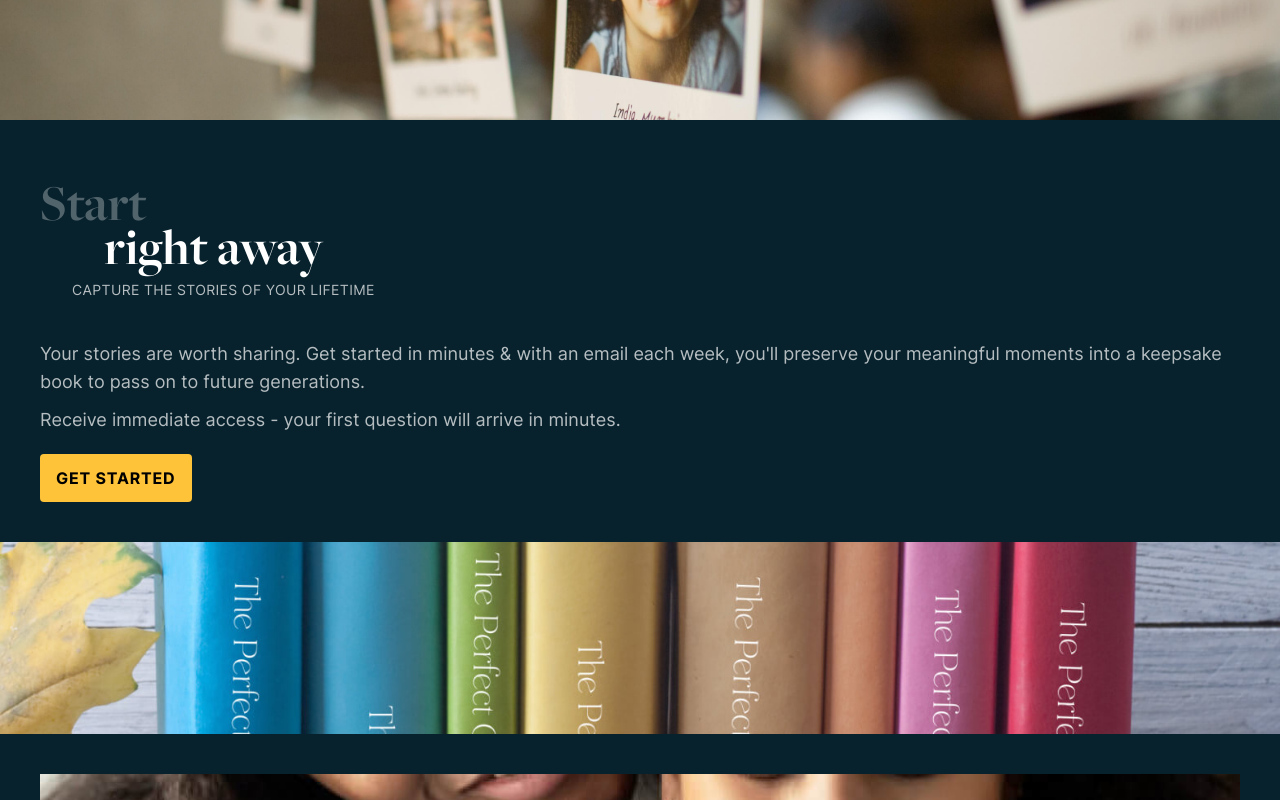
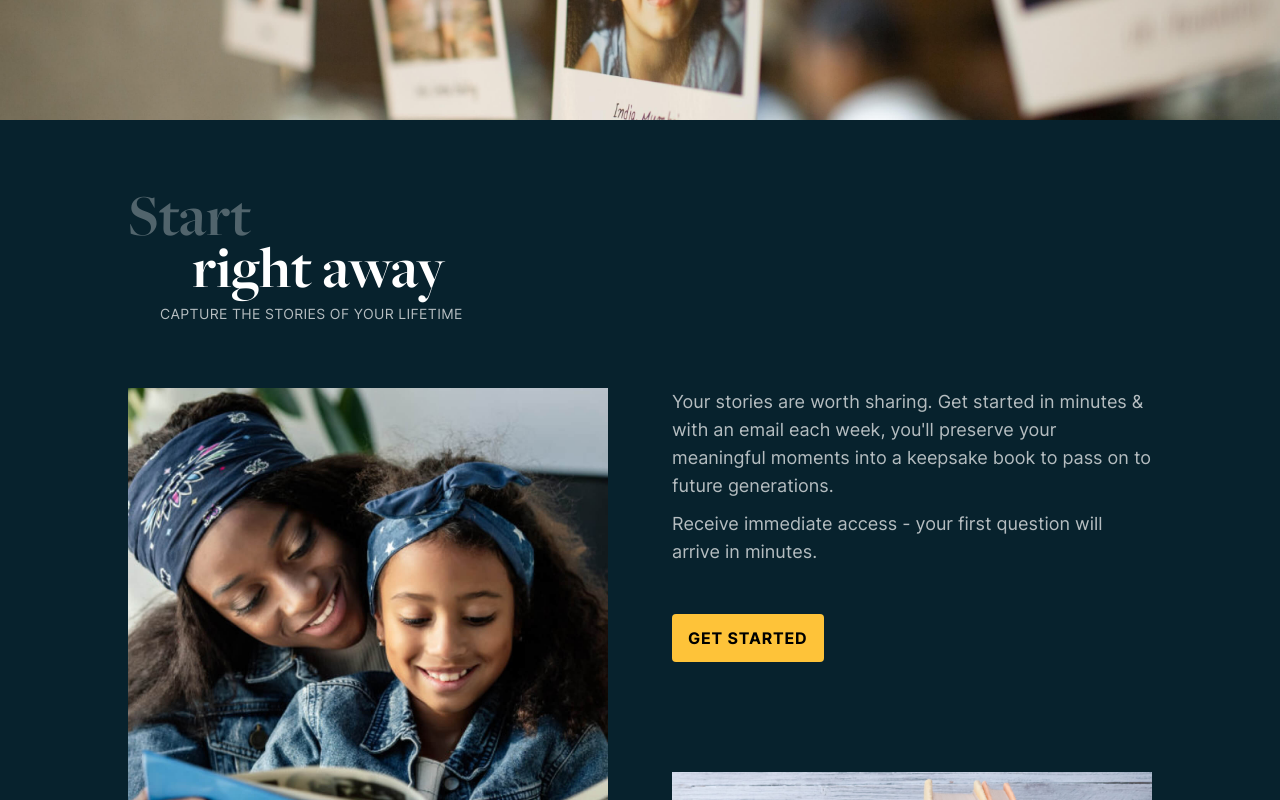
Before and after one commit to atweberlly/familywise, a Next.js app: page / in a window 1280 px wide. Shown: the part 1760-2560 px from the top of the page. Built offline with nearby package versions, Linux system fonts and the light colour scheme.

Commit message:
Update "Get started" section

```diff
--- a/src/pages/index.jsx
+++ b/src/pages/index.jsx
@@ -168,10 +168,10 @@ export default function Home() {
         </div>
       </header>
 
-      <div className="bg-black-pearl px-10 pt-14 pb-12 text-white">
-        <div className="grid grid-cols-1 gap-10">
-          <div>
-            <h2 className="font-serif text-[3.25rem] font-bold leading-none">
+      <div className="bg-black-pearl px-10 pt-14 pb-12 text-white md:pt-16 md:pb-14">
+        <div className="mx-auto grid max-w-screen-lg grid-cols-1 gap-8 md:grid-cols-2 lg:gap-16">
+          <div className="md:order-1 md:col-span-2">
+            <h2 className="font-serif text-[3.25rem] font-bold leading-none lg:text-6xl">
               <span className="block text-white/30">Start</span>{' '}
               <span className="-mt-2 ml-16 block">right away</span>
             </h2>
@@ -180,7 +180,7 @@ export default function Home() {
             </p>
           </div>
 
-          <div>
+          <div className="md:order-3">
             <p className="text-lg text-white/70">
               Your stories are worth sharing. Get started in minutes & with an email each week,
               you&apos;ll preserve your meaningful moments into a keepsake book to pass on to future
@@ -190,7 +190,7 @@ export default function Home() {
               Receive immediate access - your first question will arrive in minutes.
             </p>
 
-            <div className="mt-5">
+            <div className="mt-6 md:mt-12">
               <a
                 className="inline-block rounded bg-sunglow px-4 py-3 font-bold uppercase tracking-wider text-black"
                 href=""
@@ -200,7 +200,7 @@ export default function Home() {
             </div>
           </div>
 
-          <div className="relative -mx-10 h-48">
+          <div className="relative -mx-10 h-48 md:order-4 md:mx-0 lg:mt-auto lg:h-64">
             <Image
               className="object-cover object-center"
               src="/images/get-started/the-perfect-gift@4x.jpg"
@@ -209,9 +209,9 @@ export default function Home() {
             />
           </div>
 
-          <div>
+          <div className="md:order-2 md:row-span-2">
             <Image
-              className="h-[416px] w-full object-cover object-center"
+              className="h-[416px] w-full object-cover object-center md:h-full"
               src="/images/get-started/get-started-image@4x.jpg"
               alt="Get Started"
               width="312"
```
